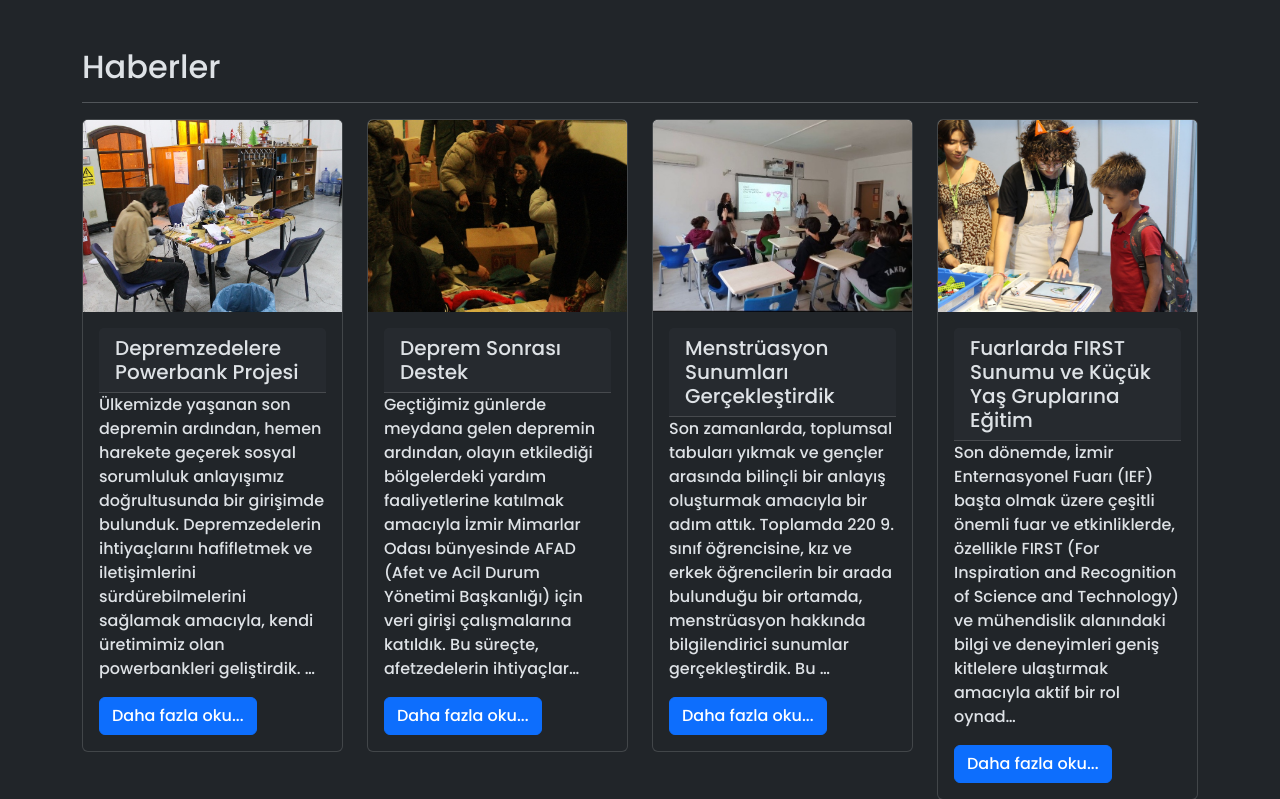
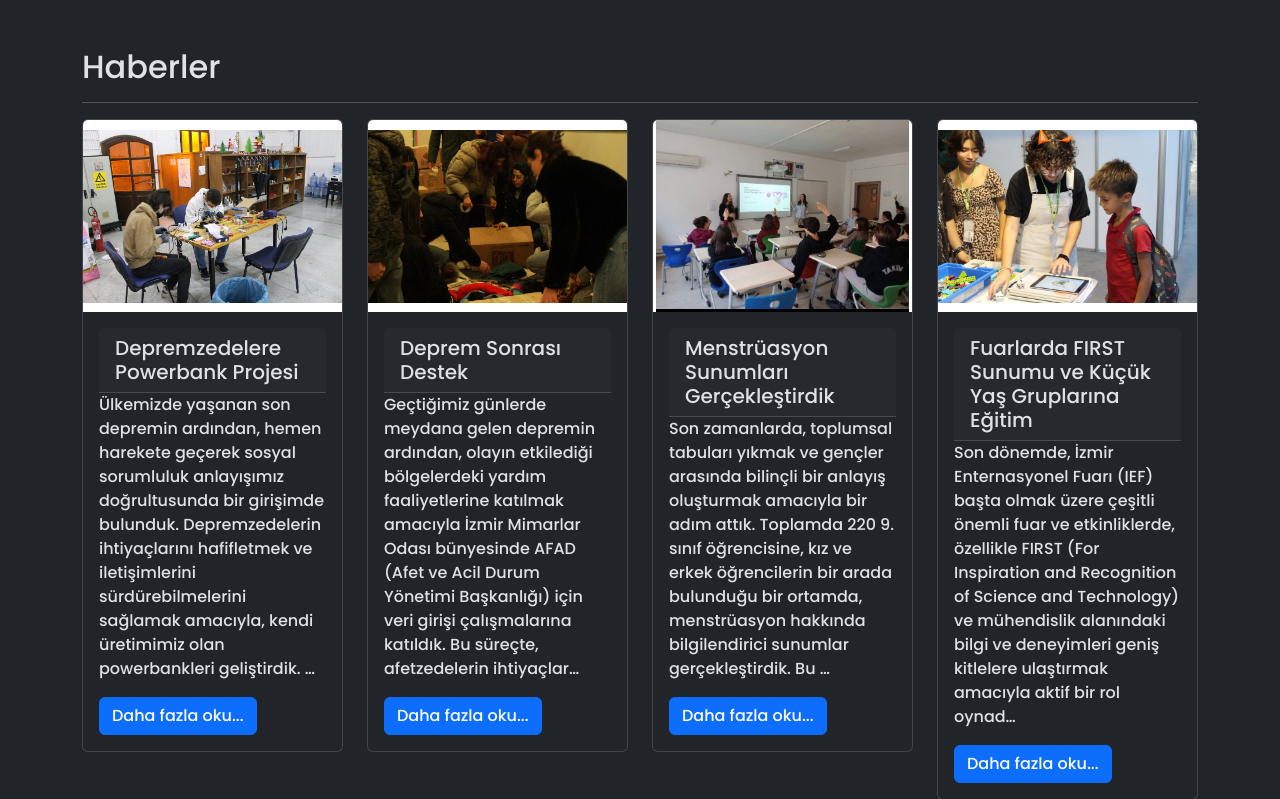
Before and after one commit to huseyinozkan26/laissesFaire, a Django app: page /haberler in a window 1280 px wide. Shown: the part 80-879 px from the top of the page. Run offline with Django 4.2, Linux system fonts and the light colour scheme; data comes from the database, SQL or seed files in the repository; parts of the project's set-up code (start-up, migrations or seed data) failed here and were passed over; some libraries are stand-ins or nearby versions.

Commit message:
css contained

```diff
--- a/laissesFaire/static/css/customstyles.css
+++ b/laissesFaire/static/css/customstyles.css
@@ -49,7 +49,8 @@
     height: 45rem;
 }
 .card img {
-    object-fit: cover;
+    object-fit: contain;
+    object-position: center center;
     background-color: #fff;
     width: 100%;
     height: 12rem;
```
